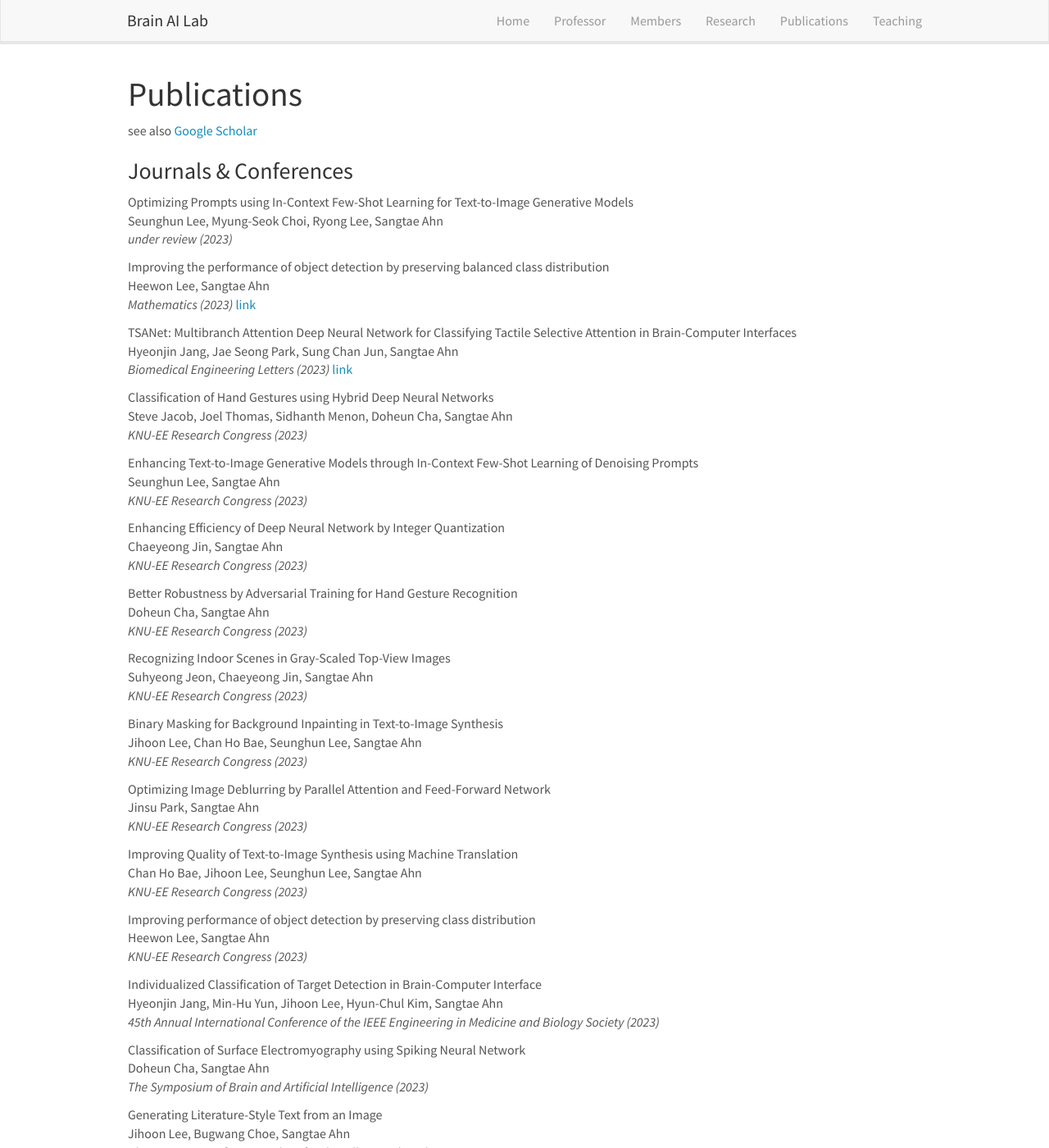
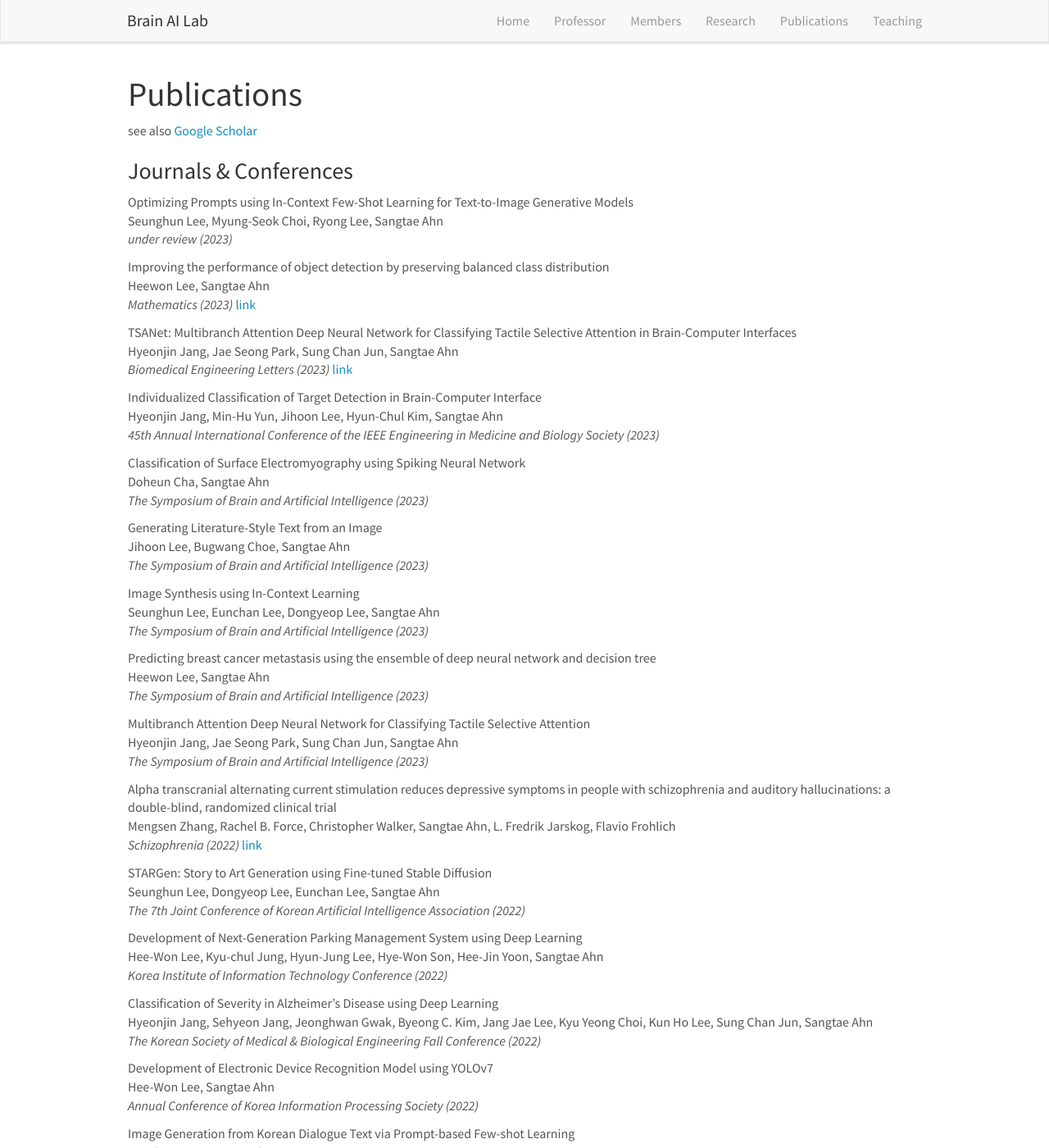
Before and after one commit to KNU-BrainAI/knu-brainai.github.io, a Jekyll site: the page built from _pages/publications.md, in a window 1280 px wide and 1400 px high. Shown: the whole window at 82% size. Built offline with Jekyll 4.4.1, drawn with Linux system fonts in a browser that asks for light colours; nearby versions of some CDN libraries.

Commit message:
Update publist.yml

```diff
--- a/_data/publist.yml
+++ b/_data/publist.yml
@@ -15,42 +15,6 @@
   link:
     url: https://link.springer.com/article/10.1007/s13534-023-00309-4
     display: link
-
-- title: "Classification of Hand Gestures using Hybrid Deep Neural Networks"
-  authors: Steve Jacob, Joel Thomas, Sidhanth Menon, Doheun Cha, Sangtae Ahn
-  journal: KNU-EE Research Congress (2023)
-
-- title: "Enhancing Text-to-Image Generative Models through In-Context Few-Shot Learning of Denoising Prompts"
-  authors: Seunghun Lee, Sangtae Ahn
-  journal: KNU-EE Research Congress (2023)
-
-- title: "Enhancing Efficiency of Deep Neural Network by Integer Quantization"
-  authors: Chaeyeong Jin, Sangtae Ahn
-  journal: KNU-EE Research Congress (2023)
-
-- title: "Better Robustness by Adversarial Training for Hand Gesture Recognition"
-  authors: Doheun Cha, Sangtae Ahn
-  journal: KNU-EE Research Congress (2023)
-
-- title: "Recognizing Indoor Scenes in Gray-Scaled Top-View Images"
-  authors: Suhyeong Jeon, Chaeyeong Jin, Sangtae Ahn
-  journal: KNU-EE Research Congress (2023)
-
-- title: "Binary Masking for Background Inpainting in Text-to-Image Synthesis"
-  authors: Jihoon Lee, Chan Ho Bae, Seunghun Lee, Sangtae Ahn
-  journal: KNU-EE Research Congress (2023)
-
-- title: "Optimizing Image Deblurring by Parallel Attention and Feed-Forward Network"
-  authors: Jinsu Park, Sangtae Ahn
-  journal: KNU-EE Research Congress (2023)
-
-- title: "Improving Quality of Text-to-Image Synthesis using Machine Translation"
-  authors: Chan Ho Bae, Jihoon Lee, Seunghun Lee, Sangtae Ahn
-  journal: KNU-EE Research Congress (2023)
-
-- title: "Improving performance of object detection by preserving class distribution"
-  authors: Heewon Lee, Sangtae Ahn
-  journal: KNU-EE Research Congress (2023)
 
 - title: "Individualized Classification of Target Detection in Brain-Computer Interface"
   authors: Hyeonjin Jang, Min-Hu Yun, Jihoon Lee, Hyun-Chul Kim, Sangtae Ahn
```
